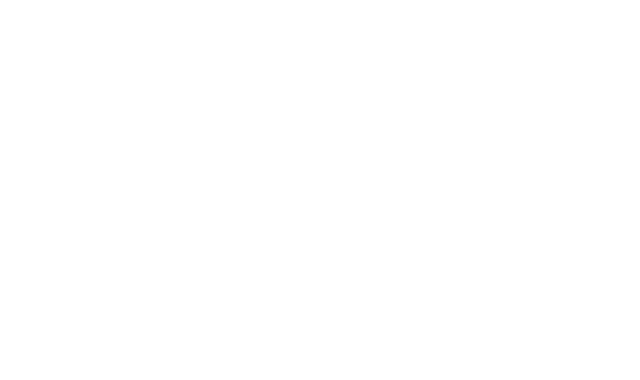
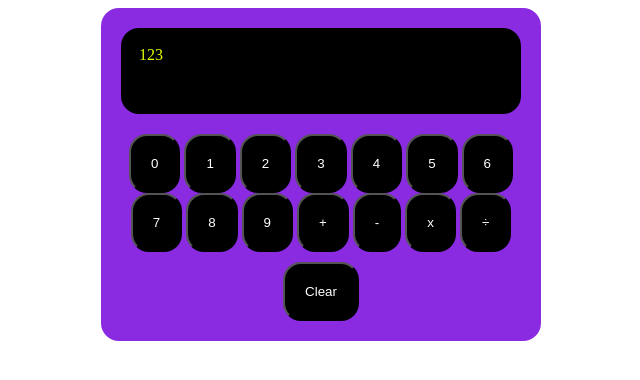
Before and after one commit to Tashar999/Calculator, a plain HTML site: page index.html in a window 1280 px wide. Shown: the whole page, without its empty margins (319-959 px from the left). Drawn offline with Linux system fonts and the light colour scheme.

Commit message:
created HTML calculator with clear button and function

```diff
--- a/index.html
+++ b/index.html
@@ -7,6 +7,30 @@
     <link rel="stylesheet" href="style.css">
 </head>
 <body>
+    <div id="calculator">
+        <div id="display">123</div>
+        <div id="content">
+            <button onclick = "">0</button>
+            <button>1</button>
+            <button>2</button>
+            <button>3</button>
+            <button>4</button>
+            <button>5</button>
+            <button>6</button>
+            <button>7</button>
+            <button>8</button>
+            <button>9</button>
+            <button>+</button>
+            <button>-</button>
+            <button>x</button>
+            <button>÷</button>
+            <button onclick = clearDisplay(); style="margin-top: 10px;">Clear</button>
+
+        </div>
+
+    </div>
+
+
 
     <script src="script.js"></script>
 </body>
--- a/script.js
+++ b/script.js
@@ -1,6 +1,12 @@
 let a = 0;
 let b = 0;
 let operator = "";
+
+function clearDisplay () {
+    const display = document.getElementById('display')
+    display.textContent = ""
+}
+
 
 function operate (operator, a, b) {
     if (operator == '+'){
--- a/style.css
+++ b/style.css
@@ -0,0 +1,33 @@
+body {
+    display: flex;
+    justify-content: center;
+    text-align: center;
+
+}
+
+#calculator {
+    background-color: blueviolet;
+    padding: 20px;
+    border-radius: 18px;
+    width: 400px;
+
+}
+
+#display {
+    background-color: black;
+    color: rgb(229, 255, 0);
+    text-align: left;
+    padding: 18px;
+    border-radius: 18px;
+    height: 50px;
+    margin-bottom: 20px;
+}
+
+#content button {
+    padding: 20px;
+    border-radius: 18px;
+    background-color: black;
+    color: rgb(255, 255, 255);
+    cursor: pointer;
+
+}
```
